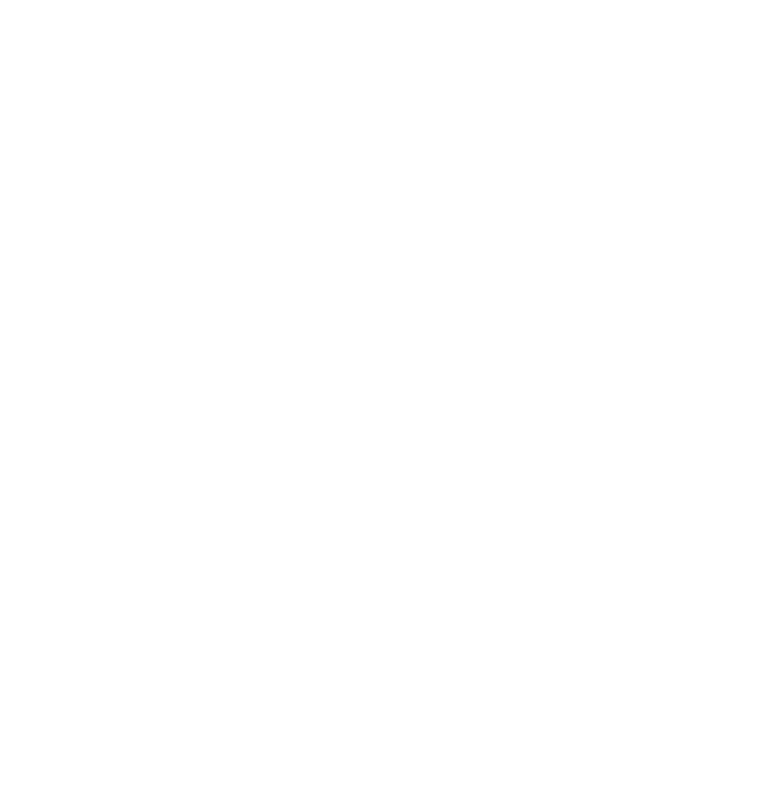
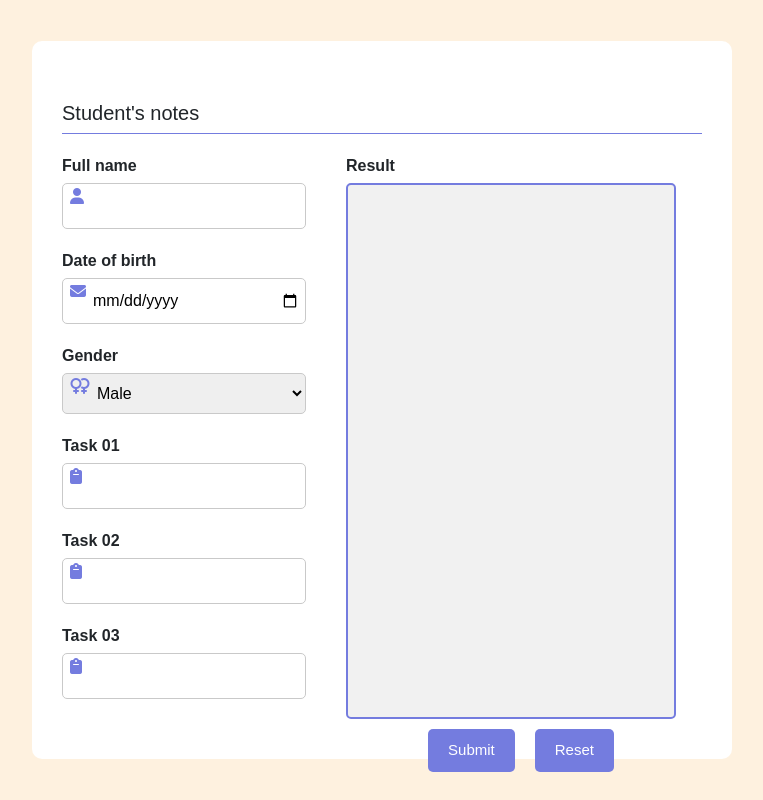
Before and after one commit to mahmoud-hachem2024/StudentsNotes, a plain HTML site: page index.html in a window 1280 px wide. Shown: the whole page, without its empty margins (258-1021 px from the left). Drawn offline with nearby package versions, Linux system fonts and the light colour scheme.

Commit message:
creation formulaire
creation formulaire student's note

```diff
--- a/css/style.css
+++ b/css/style.css
@@ -0,0 +1,102 @@
+body{
+    margin: 0px;
+    padding: 0px;
+    background-color: #fef1df;
+    position: absolute;
+    top: 50%;
+    left: 50%;
+    transform: translate(-50%,-50%);
+    font-family: "Robot",sans-serif;
+    font-weight: bold;
+    min-width: 700px;
+}
+form{
+    padding: 30px;
+    background-color: white;
+    border-radius: 10px;
+}
+form h1{
+    font-size: 20px;
+    margin-top: 30px;
+}
+form .separation{
+    width: 100%;
+    height: 1px;
+    background-color: #747cdf;
+}
+form .corps-formulaire{
+    display: flex;
+    flex-wrap: wrap;
+    margin-bottom: 30px;
+}
+form .corps-formulaire .groupe{
+    position: relative;
+    margin-top: 20px;
+    display: flex;
+    flex-direction: column;
+}
+form .corps-formulaire .gauche .groupe input,form .corps-formulaire .gauche .groupe select{
+    margin-top: 5px;
+    padding: 10px 5px 10px 30px;
+    border: 1px solid #c9c9c9;
+    outline-color: #747cdf;
+    border-radius: 5px;
+
+
+}
+form .corps-formulaire .gauche .groupe i{
+    position: absolute;
+    left: 0;
+    top: 25px;
+    padding: 9px 8px;
+    color: #747cdf;
+
+}
+form .corps-formulaire .droite{
+    margin-left: 40px;
+}
+form .corps-formulaire .droite .groupe{
+    height: 100%;
+}
+form .corps-formulaire .droite .groupe .result{
+    margin-top: 5px;
+    padding:10px;
+    background-color: #f1f1f1;
+    border: 2px solid #747cdf;
+    border-radius: 5px;
+    height: 100%;
+    width: 330px;
+}
+form .pied-formulaire button{
+    margin-top: 10px;
+    background-color: #747cdf;
+    color: white;
+    font-size: 15px;
+    border: none;
+    padding: 10px 20px;
+    border-radius: 5px;
+    outline: none;
+    cursor: pointer;
+    transition: transform 0.5s;
+    margin-left: 20px;
+
+}
+form .pied-formulaire button:hover{
+    transform: scale(1.05);
+}
+@media screen and (max-width:920px) {
+    form .corps-formulaire .droite{
+        margin-left: 0px;
+    }
+
+}
+.pied-formulaire{
+display: flex;
+justify-content: center;
+}
+.markFail{
+    color:red;
+}
+.markSucceed{
+    color: lawngreen;
+}
--- a/index.html
+++ b/index.html
@@ -11,6 +11,7 @@
   <link href="https://cdn.jsdelivr.net/npm/bootstrap@5.2.1/dist/css/bootstrap.min.css" rel="stylesheet"
     integrity="sha384-iYQeCzEYFbKjA/T2uDLTpkwGzCiq6soy8tYaI1GyVh/UjpbCx/TYkiZhlZB6+fzT" crossorigin="anonymous">
 <link rel="stylesheet" href="css/style.css" >
+<script src="https://kit.fontawesome.com/de9335f237.js" crossorigin="anonymous"></script>
 </head>
 
 <body>
@@ -18,7 +19,60 @@
     <!-- place navbar here -->
   </header>
   <main>
+<form onsubmit="event.preventDefault();">
+    <h1>Student's notes</h1>
+    <div class="separation"></div>
+    <div class="corps-formulaire">
+        <div class="gauche">
+            <div class="groupe">
+                <label>Full name</label>
+                <input autocomplete="off" class="fullname" type="text">
+                <i class="fas fa-user"></i>
+            </div>
+            <div class="groupe">
+                <label>Date of birth</label>
+                <input autocomplete="off" class="dateOfBrith" type="date">
+                <i class="fas fa-envelope"></i>
+            </div>
+            <div class="groupe">
+                <label>Gender</label>
+                <select name="gender">
+                    <option value="Male">Male</option>
+                    <option value="Female">Female</option>
 
+                </select>
+                <i class="fa solid fa-venus-double"></i>
+            </div>
+            <div class="groupe">
+                <label>Task 01</label>
+                <input autocomplete="off" class="task1" type="text">
+                <i class="fa-solid fa-clipboard"></i>
+            </div>
+            <div class="groupe">
+                <label>Task 02</label>
+                <input autocomplete="off" class="task2" type="text">
+                <i class="fa-solid fa-clipboard"></i>
+            </div>
+            <div class="groupe">
+                <label>Task 03</label>
+                <input autocomplete="off" class="task3" type="text">
+                <i class="fa-solid fa-clipboard"></i>
+            </div>
+
+        </div>
+        <div class="droite">
+            <div class="groupe">
+                <label>Result</label>
+                <div class="result"></div>
+            </div>
+            <div class="pied-formulaire">
+                <button class="button-calcule submit">Submit</button>
+                <button class="button-calcule reset">Reset</button>
+            </div>
+        </div>
+    </div>
+
+</form>
   </main>
   <footer>
     <!-- place footer here -->
```
